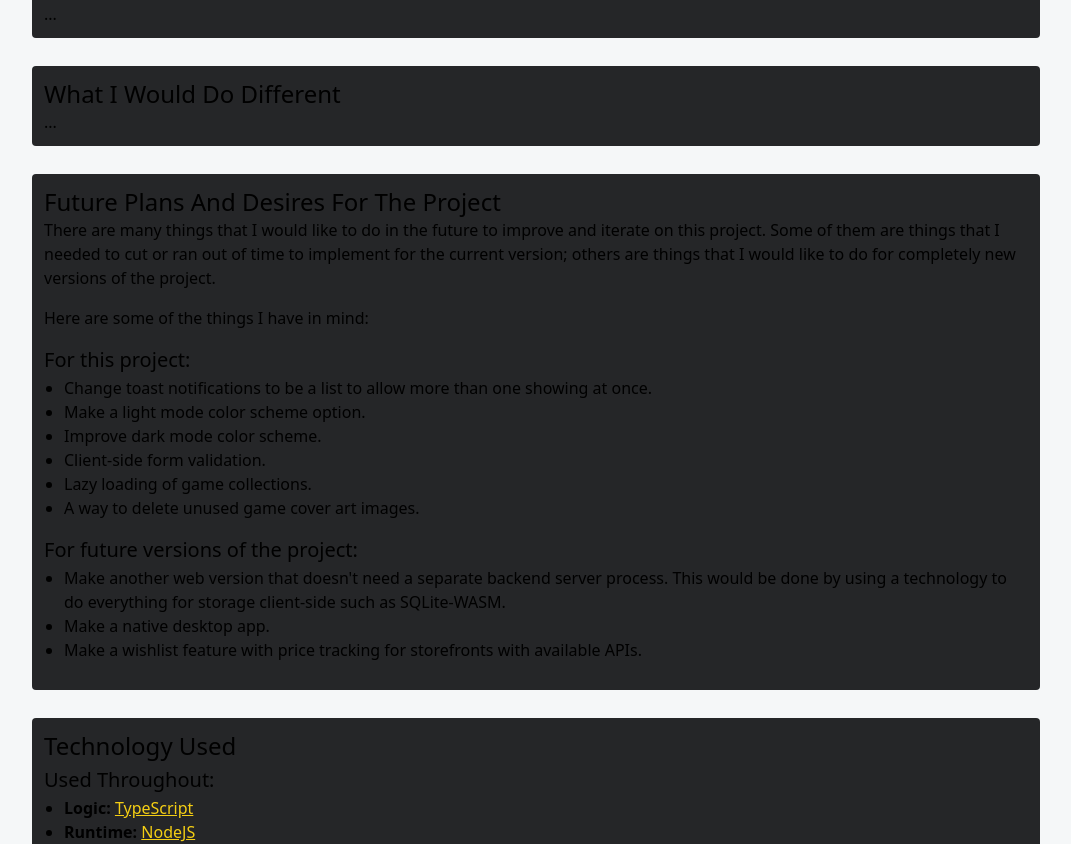
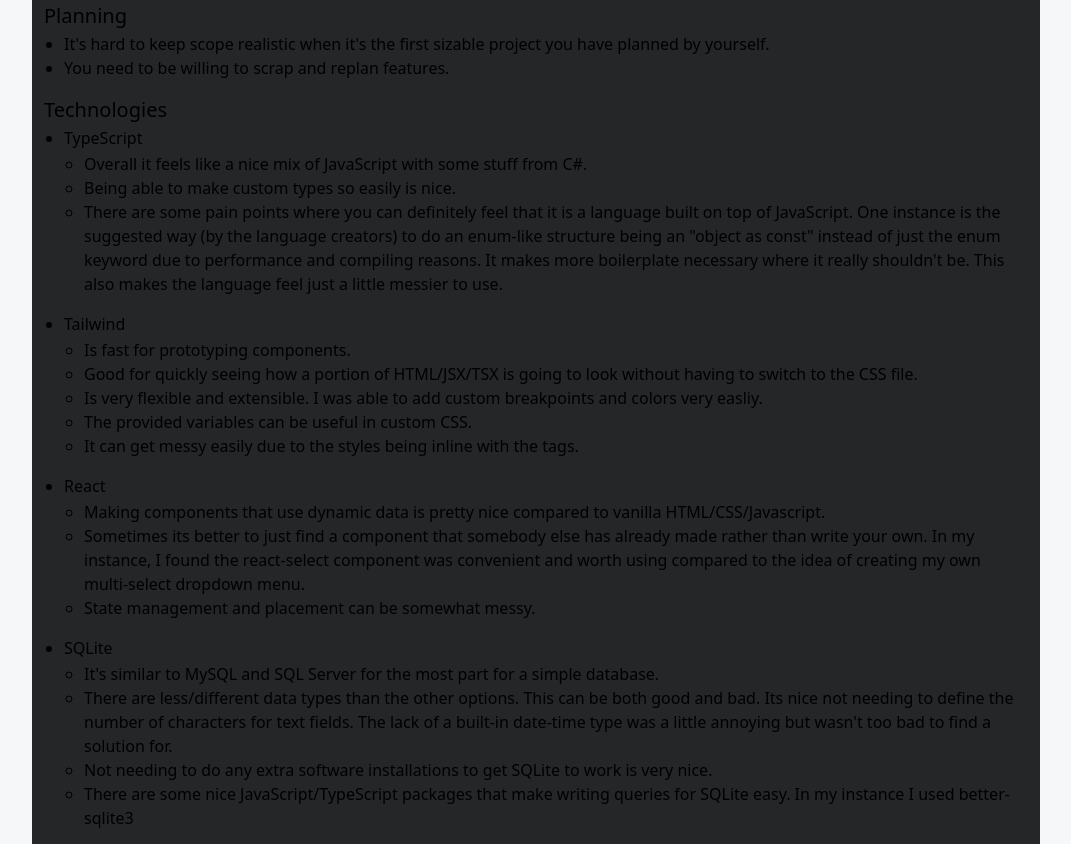
Before and after one commit to ncall404/ReactGameLibrary, a React (Vite) app in the folder frontend/: page /about in a window 1280 px wide. Shown: the part 680-1524 px from the top of the page, without its empty margins (104-1175 px from the left). Built offline with nearby package versions, Linux system fonts and the light colour scheme.

Commit message:
Add information for what I've learned

```diff
--- a/frontend/src/routes/about.tsx
+++ b/frontend/src/routes/about.tsx
@@ -46,7 +46,50 @@ function RouteComponent() {
 
 				<article>
 					<h2 className="text-2xl">What I've Learned</h2>
-					<p>...</p>
+					<p className="text-xl">Planning</p>
+					<ul>
+						<li>It's hard to keep scope realistic when it's the first sizable project you have planned by yourself.</li>
+						<li>You need to be willing to scrap and replan features.</li>
+					</ul>
+					<p className="text-xl">Technologies</p>
+					<ul>
+						<li>
+							TypeScript
+							<ul>
+								<li>Overall it feels like a nice mix of JavaScript with some stuff from C#.</li>
+								<li>Being able to make custom types so easily is nice.</li>
+								<li>There are some pain points where you can definitely feel that it is a language built on top of JavaScript. One instance is the suggested way (by the language creators) to do an enum-like structure being an "object as const" instead of just the enum keyword due to performance and compiling reasons. It makes more boilerplate necessary where it really shouldn't be. This also makes the language feel just a little messier to use.</li>
+							</ul>
+						</li>
+						<li>
+							Tailwind
+							<ul>
+								<li>Is fast for prototyping components.</li>
+								<li>Good for quickly seeing how a portion of HTML/JSX/TSX is going to look without having to switch to the CSS file.</li>
+								<li>Is very flexible and extensible. I was able to add custom breakpoints and colors very easliy.</li>
+								<li>The provided variables can be useful in custom CSS.</li>
+								<li>It can get messy easily due to the styles being inline with the tags.</li>
+							</ul>
+						</li>
+						<li>
+							React
+							<ul>
+								<li>Making components that use dynamic data is pretty nice compared to vanilla HTML/CSS/Javascript.</li>
+								<li>Sometimes its better to just find a component that somebody else has already made rather than write your own. In my instance, I found the react-select component was convenient and worth using compared to the idea of creating my own multi-select dropdown menu.</li>
+								<li>State management and placement can be somewhat messy.</li>
+							</ul>
+						</li>
+						<li>
+							SQLite
+							<ul>
+								<li>It's similar to MySQL and SQL Server for the most part for a simple database.</li>
+								<li>There are less/different data types than the other options. This can be both good and bad. Its nice not needing to define the number of characters for text fields. The lack of a built-in date-time type was a little annoying but wasn't too bad to find a solution for.</li>
+								<li>Not needing to do any extra software installations to get SQLite to work is very nice.</li>
+								<li>There are some nice JavaScript/TypeScript packages that make writing queries for SQLite easy. In my instance I used better-sqlite3</li>
+							</ul>
+						</li>
+					</ul>
+
 				</article>
 				<article>
 					<h2 className="text-2xl">What I Would Do Different</h2>
```
